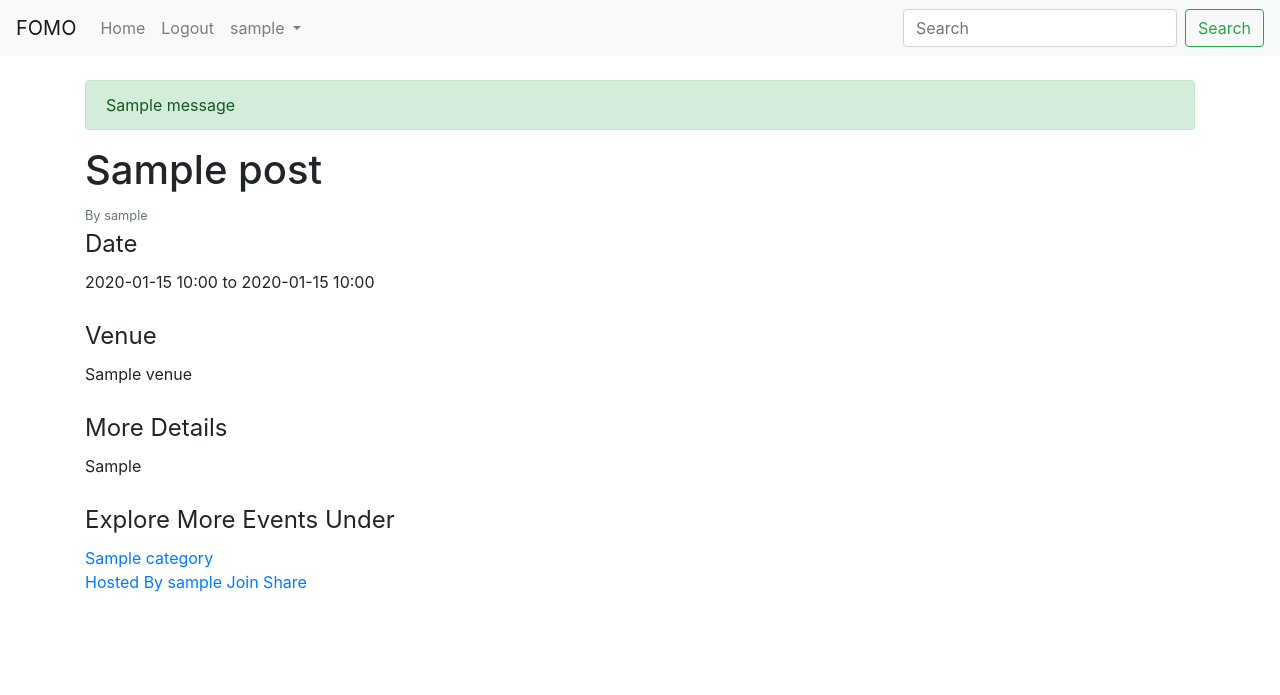
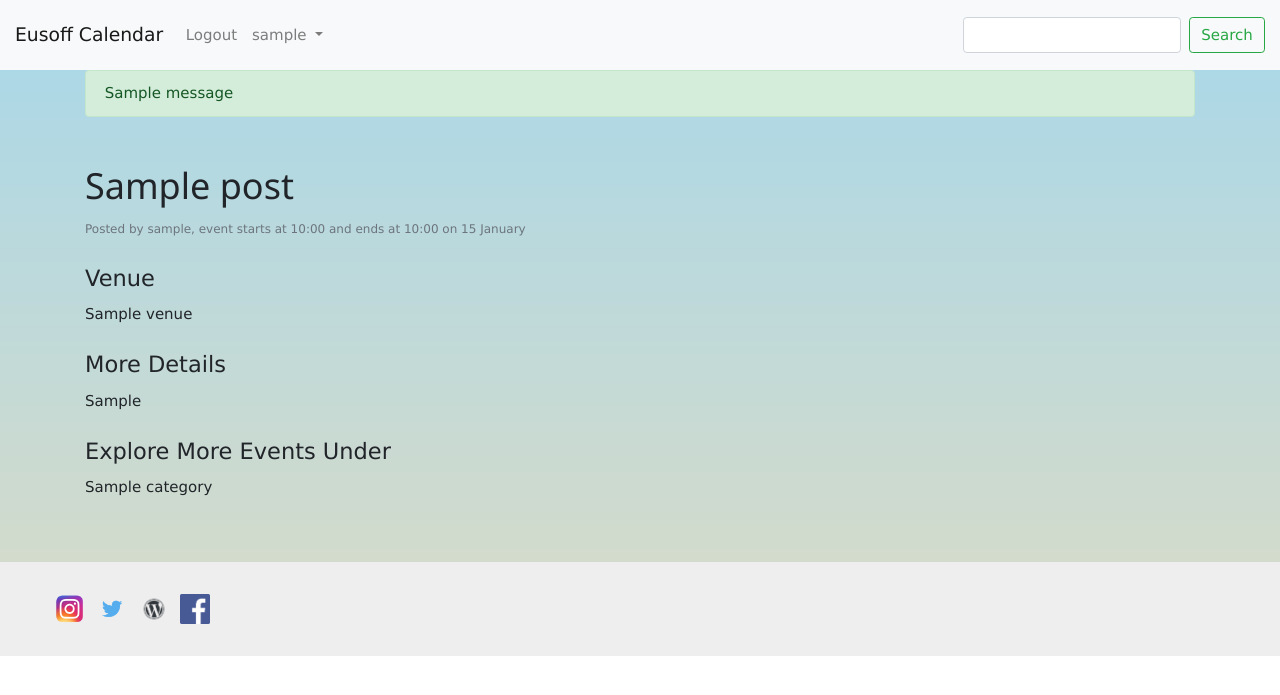
Before and after one commit to wwongwk/Fomo_web, a Flask app: page /event/1 in a window 1280 px wide. Shown: the top 695 px of the page. Run offline with Flask 2, Linux system fonts and the light colour scheme; a user stored in the database is signed in; tables that the repository leaves empty hold one stand-in row (values such as "Sample post"); one stand-in notice (Sample message) is shown; some libraries are stand-ins or nearby versions.

Commit message:
modified styling, added back drop

```diff
--- a/fomo/main/routes.py
+++ b/fomo/main/routes.py
@@ -16,11 +16,15 @@ def home():
     categories = Category.query.all()
     posts = Post.query.order_by(Post.start_date.desc()).limit(9)
 
+    raw_events_from_db = Post.query.all()
+    events_from_db = convert_events(raw_events_from_db)
+
     category_row_one = [ categories[0],categories[1],categories[2],categories[3],categories[4] ]
     category_row_two = [ categories[5],categories[6],categories[7],categories[8],categories[9] ]
 
     return render_template('home.html', posts = posts, categories=categories,
-    category_row_one = category_row_one, category_row_two = category_row_two)
+    category_row_one = category_row_one, category_row_two = category_row_two,
+    events_from_db=json.dumps(events_from_db))
 
 @main.route("/about")
 def about():
--- a/fomo/models.py
+++ b/fomo/models.py
@@ -65,7 +65,7 @@ class Post(db.Model):
     category = db.relationship("Category", secondary=PostCategoryRelationTable, back_populates='posts', lazy=True)
 
     def __repr__(self):
-        return f"Post('{self.title}','{self.date}')"
+        return f"Post('{self.title}')"
 
 class Category(db.Model):
     __table_args__ = {'extend_existing': True}
--- /dev/null
+++ b/fomo/static/fullcalendar/packages/core/main-custom.css
@@ -0,0 +1,5 @@
+.fc-view-container {
+    position: relative;
+    background: white;
+    opacity: 0.7;
+}
--- a/fomo/static/stylesheets/local/carousel_style.css
+++ b/fomo/static/stylesheets/local/layout_style.css
@@ -51,6 +51,19 @@
 
         .MultiCarousel .leftLst.over, .MultiCarousel .rightLst.over { pointer-events: none; background:#ccc; }
 
-.home_cover {
+.home-bg {
+  background-image: url("/static/images/web_images/home_cover1.jpg");
   width:100%;
+  opacity: 1;
 }
+
+.home-bg::after{
+  opacity: 0.2;
+}
+.local-overallbg{
+
+}
+
+.local-calendar-style{
+
+}
--- a/fomo/templates/layout.html
+++ b/fomo/templates/layout.html
@@ -2,12 +2,12 @@
 <html>
     <head>
         {% if title %}
-        <title>Fomo - {{ title }}</title>
+        <title>Eusoff Calendar - {{ title }}</title>
         {% else %}
-        <title>Fomo</title>
+        <title>Eusoff Calendar</title>
         {% endif %}
         <meta name="viewport" content="width=device-width, initial-scale=1, shrink-to-fit=no">
-
+        <link rel="stylesheet" href="{{ url_for('static', filename='stylesheets/local/layout_style.css') }}">
         <script type="text/javascript" src="{{ url_for('static', filename='scripts/jquery/jquery.js')}}"></script>
         <script type="text/javascript" src="{{ url_for('static', filename='scripts/moment/moment_.js')}}"></script>
         <link rel="stylesheet" href="{{ url_for('static', filename='stylesheets/bootstrap/bootstrap.min.css')}}" />
@@ -21,23 +21,16 @@
         <meta charset="utf-8">
         <meta name="viewport" content="width=device-width, initial-scale=1, shrink-to-fit=no">
     </head>
+
     <body>
         <nav class="navbar navbar-expand-lg navbar-light bg-light w3-padding-16">
-            <a class="navbar-brand" href=" {{ url_for('main.home')}} ">FOMO</a>
+            <a class="navbar-brand" href=" {{ url_for('main.home')}} ">Eusoff Calendar</a>
             <button class="navbar-toggler" type="button" data-toggle="collapse" data-target="#navbarSupportedContent" aria-controls="navbarSupportedContent" aria-expanded="false" aria-label="Toggle navigation">
               <span class="navbar-toggler-icon"></span>
             </button>
 
             <div class="collapse navbar-collapse" id="navbarSupportedContent">
               <ul class="navbar-nav mr-auto">
-                <li class="nav-item">
-                  <a class="nav-link" href="{{ url_for('main.home')}}">Home <span class="sr-only">(current)</span></a>
-                </li>
-
-                <li class="nav-item">
-                  <a class="nav-link" href="{{ url_for('main.calendar')}}">Calendar <span class="sr-only">(current)</span></a>
-                </li>
-
                 <li class="nav-item">
                     {% if current_user.is_authenticated %}
                     <a class="nav-link" href="{{ url_for('users.logout')}}">Logout</a>
@@ -61,13 +54,15 @@
                 {% endif %}
               </ul>
               <form class="form-inline my-2 my-lg-0">
-                <input class="form-control mr-sm-2" type="search" placeholder="Search" aria-label="Search">
+                <input class="form-control mr-sm-2" type="search" placeholder="" aria-label="Search">
                 <button class="btn btn-outline-success my-2 my-sm-0" type="submit">Search</button>
               </form>
             </div>
         </nav>
-        {% block homeImage %}
-        {% endblock homeImage %}
+
+        {% block background_begin %}
+        {% endblock background_begin %}
+
         <div class ="container">
         {% with messages = get_flashed_messages(with_categories=true) %}
             {% if messages %}
@@ -79,11 +74,13 @@
             {% endif %}
         {% endwith %}
         </div>
+
         <div class ="container">
         {% block content %}{% endblock %}
-        </div>
         <!-- Footer -->
-        <div class="w3-padding-48"></div>
+        <div class="w3-padding-32"></div>
+        {% block background_end %}
+        {% endblock background_end %}
         <footer class="w3-row-padding w3-padding-32 footer-background-color">
 <!--       <div class="w3-third">
         <h3></h3>
@@ -108,6 +105,7 @@
       </div> -->
 
       <div class="local-padding-left-32">
+
       <div class="container w3-third w3-serif">
         <a href="https://www.instagram.com/eusoff_hall/">
             <img class="local-icon-size-small" src="{{ url_for('static', filename='images/web_images/instagram_icon.png')}}">
@@ -128,18 +126,7 @@
       </div>
     </div>
     </footer>
-
-<!--         <script src="https://code.jquery.com/jquery-3.3.1.slim.min.js"
-        integrity="sha384-q8i/X+965DzO0rT7abK41JStQIAqVgRVzpbzo5smXKp4YfRvH+8abtTE1Pi6jizo" crossorigin="anonymous"></script>
-
-        <script src="https://cdnjs.cloudflare.com/ajax/libs/popper.js/1.14.7/umd/popper.min.js"
-        integrity="sha384-UO2eT0CpHqdSJQ6hJty5KVphtPhzWj9WO1clHTMGa3JDZwrnQq4sF86dIHNDz0W1" crossorigin="anonymous"></script>
-
-        <script src="https://stackpath.bootstrapcdn.com/bootstrap/4.3.1/js/bootstrap.min.js"
-        integrity="sha384-JjSmVgyd0p3pXB1rRibZUAYoIIy6OrQ6VrjIEaFf/nJGzIxFDsf4x0xIM+B07jRM" crossorigin="anonymous"></script> -->
-
         {% block scripts %}
         {% endblock scripts %}
-
     </body>
 </html>
--- a/fomo/templates/view_post.html
+++ b/fomo/templates/view_post.html
@@ -1,9 +1,17 @@
-{% extends "layout_side.html" %}
+{% extends "layout.html" %}
+{% block background_begin %}
+<div class="home-bg">
+{% endblock background_begin %}
 {% block content %}
+    <br>
     <h1>{{ post.title }}</h1>
-    <small class="text-muted">By {{ post.author.username }}</small>
-    <legend>Date</legend>
-    {{ post.start_date.strftime('%Y-%m-%d %H:%M') }} to {{ post.start_date.strftime('%Y-%m-%d %H:%M') }}
+    <small class="text-muted">Posted by <a href="{{ url_for('users.view_user', user_id=post.author.id)}}">{{ post.author.username }}, </a>
+    {% if post.start_date.strftime('%m/%d/%Y') == post.end_date.strftime('%m/%d/%Y') %}
+    event starts at {{ post.start_date.strftime('%H:%M')}} and ends at {{ post.end_date.strftime('%H:%M')}} on {{ post.start_date.strftime('%d %B')}}
+    {% else %}
+    event starts on {{ post.start_date.strftime('%d %B') }} {{ post.start_date.strftime('%H:%m')}}, ends on {{ post.end_date.strftime('%d %B') }} {{ post.end_date.strftime('%H:%M')}}
+    {% endif %}
+    </small>
     <br>
     <br>
     <legend>Venue</legend>
@@ -18,11 +26,9 @@
     {% for category in post.category %}
         <a href="{{url_for('categories.view_cateogry', category_id=category.id)}}">{{category.title}}</a><br>
     {% endfor %}
-    <div class="sidenav">
-            <a href="{{ url_for('users.view_user', user_id=post.author.id)}}">Hosted By {{ post.author.username }}</a>
-        <a href="#">Join</a>
-        <a href="#">Share</a>
-        <a href="#"></a>
     </div>
+{% endblock %}
 
-{% endblock %}
+{% block background_end %}
+</div>
+{% endblock background_end %}
```
Also changed, not shown: fomo/templates/create_post.html (+8 -0 lines), fomo/templates/home.html (+123 -11 lines), fomo/templates/old_layout.html (deleted, +0 -89 lines), fomo/static/fullcalendar/packages/daygrid/main-custom.css (added), fomo/static/images/web_images/home_cover1.jpg (added), fomo/static/stylesheets/local/view_post.css (added).
